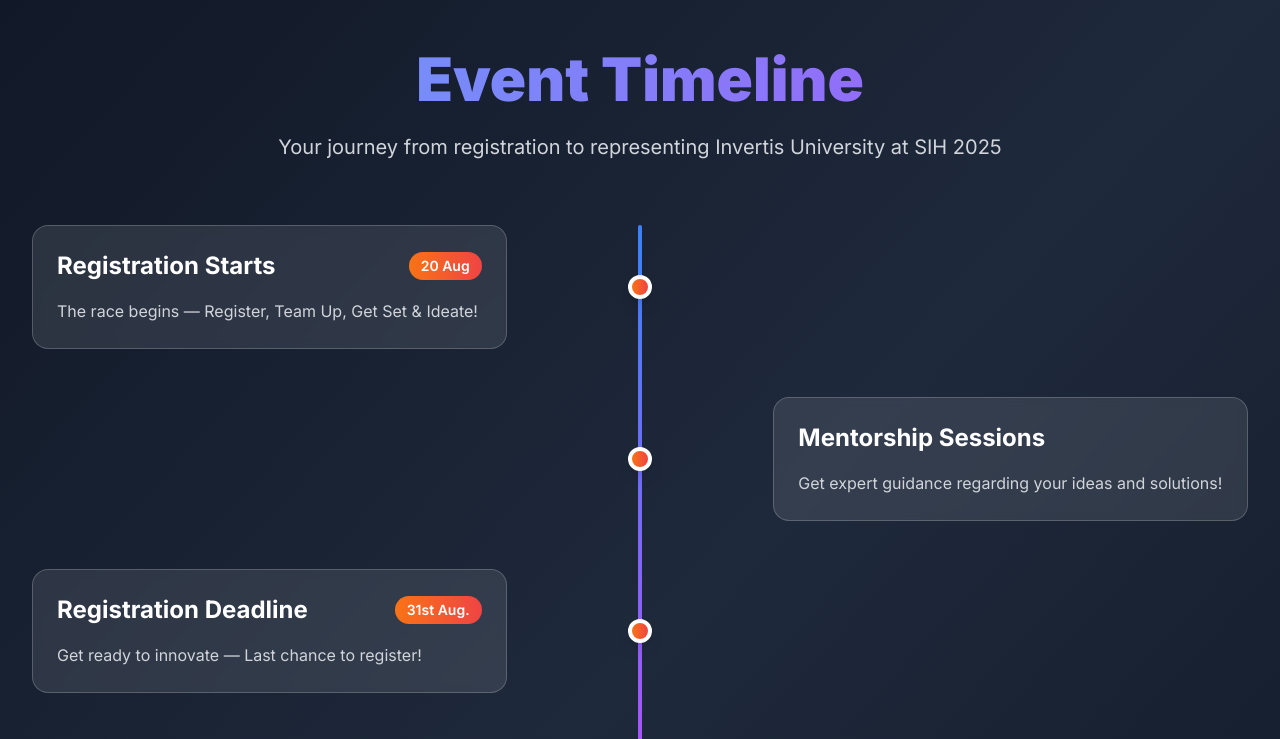
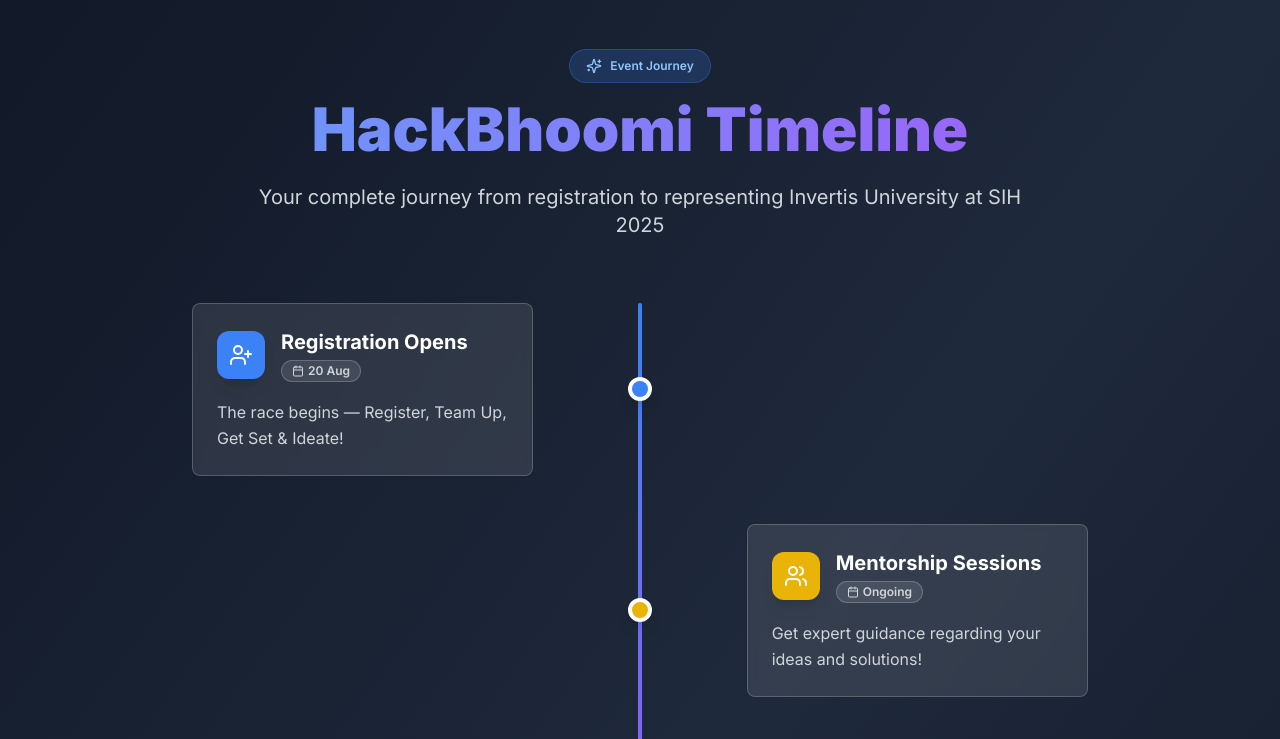
Before and after one commit to lal5hivam/hackbhoomi, a Next.js app: page / in a window 1280 px wide. Shown: the part 3360-4099 px from the top of the page. Built offline with nearby package versions, Linux system fonts and the light colour scheme.

Commit message:
fixed timeline component.

```diff
--- a/components/Timeline.tsx
+++ b/components/Timeline.tsx
@@ -1,59 +1,85 @@
 "use client"
+
+import { Badge } from "@/components/ui/badge"
+import { Card, CardContent } from "@/components/ui/card"
+import {
+  UserPlus,
+  Users,
+  Clock,
+  FileText,
+  Trophy,
+  Rocket,
+  Calendar,
+  Sparkles
+} from "lucide-react"
 
 const events = [
   {
-    title: "Registration Starts",
+    title: "Registration Opens",
     date: "20 Aug",
     desc: "The race begins — Register, Team Up, Get Set & Ideate!",
-    color: "bg-blue-200",
+    icon: UserPlus,
+    color: "bg-blue-500"
   },
   {
     title: "Mentorship Sessions",
-    date: "",
+    date: "Ongoing",
     desc: "Get expert guidance regarding your ideas and solutions!",
-    color: "bg-yellow-200",
+    icon: Users,
+    color: "bg-yellow-500"
   },
   {
     title: "Registration Deadline",
-    date: "31st Aug.",
+    date: "31st Aug",
     desc: "Get ready to innovate — Last chance to register!",
-    color: "bg-green-200",
+    icon: Clock,
+    color: "bg-red-500"
   },
   {
     title: "Idea Submission Deadline",
-    date: "06 Sept.",
+    date: "06 Sept",
     desc: "Submit your innovative ideas and solutions!",
-    color: "bg-green-200",
+    icon: FileText,
+    color: "bg-green-500"
   },
   {
     title: "Shortlisted Teams Announcement",
     date: "10 Sept",
     desc: "And the chosen ones are... Meet the finalists!",
-    color: "bg-red-200",
+    icon: Trophy,
+    color: "bg-purple-500"
   },
   {
     title: "HACKATHON DAY - HackBhoomi 2025",
-    date: "12-13 Sept.",
+    date: "12-13 Sept",
     desc: "Let the hacking begin! Build, code and create!",
-    color: "bg-blue-200",
+    icon: Rocket,
+    color: "bg-orange-500"
   },
 ];
 
 export default function Timeline() {
   return (
-    <section id="program" className="bg-gradient-to-br from-gray-900 via-slate-800 to-gray-900 py-20">
-      <div className="max-w-7xl mx-auto px-4 sm:px-6 lg:px-8">
-        <div className="text-center mb-16">
-          <h2 className="text-4xl sm:text-5xl lg:text-6xl font-black text-transparent bg-clip-text bg-gradient-to-r from-blue-400 to-purple-500 mb-6">
-            Event Timeline
+    <section id="program" className="bg-gradient-to-br from-gray-900 via-slate-800 to-gray-900 py-16 sm:py-20">
+      <div className="container mx-auto px-4 sm:px-6 lg:px-8">
+
+        {/* Header */}
+        <div className="text-center mb-12 sm:mb-16">
+          <Badge variant="secondary" className="mb-4 bg-blue-500/20 text-blue-300 border-blue-500/30 px-4 py-2">
+            <Sparkles className="w-4 h-4 mr-2" />
+            Event Journey
+          </Badge>
+          <h2 className="text-3xl sm:text-4xl lg:text-5xl xl:text-6xl font-black text-transparent bg-clip-text bg-gradient-to-r from-blue-400 to-purple-500 mb-4 sm:mb-6">
+            HackBhoomi Timeline
           </h2>
-          <p className="text-xl text-gray-300 max-w-3xl mx-auto">
-            Your journey from registration to representing Invertis University at SIH 2025
+          <p className="text-base sm:text-lg lg:text-xl text-gray-300 max-w-3xl mx-auto leading-relaxed">
+            Your complete journey from registration to representing Invertis University at SIH 2025
           </p>
         </div>
 
-        <div className="relative">
-          {/* Timeline line - hidden on mobile, visible on larger screens */}
+        {/* Simple Timeline */}
+        <div className="relative max-w-4xl mx-auto">
+          {/* Timeline line */}
           <div className="hidden md:block absolute left-1/2 transform -translate-x-1/2 w-1 bg-gradient-to-b from-blue-500 via-purple-500 to-orange-500 h-full rounded-full"></div>
 
           <div className="space-y-8 md:space-y-12">
@@ -62,25 +88,33 @@ export default function Timeline() {
 
                 {/* Content Card */}
                 <div className={`w-full md:w-5/12 ${idx % 2 === 0 ? 'md:pr-8' : 'md:pl-8'}`}>
-                  <div className="bg-white/10 backdrop-blur-sm rounded-2xl p-6 border border-white/20 hover:bg-white/15 transition-all duration-300 hover:scale-105">
-                    <div className="flex items-center justify-between mb-4">
-                      <h3 className="text-xl sm:text-2xl font-bold text-white">{event.title}</h3>
-                      {event.date && (
-                        <span className="bg-gradient-to-r from-orange-500 to-red-500 text-white px-3 py-1 rounded-full text-sm font-semibold">
-                          {event.date}
-                        </span>
-                      )}
-                    </div>
-                    <p className="text-gray-300 leading-relaxed">{event.desc}</p>
-                  </div>
+                  <Card className="bg-white/10 backdrop-blur-sm border border-white/20 hover:bg-white/15 transition-all duration-300 hover:scale-105">
+                    <CardContent className="p-6">
+                      <div className="flex items-center space-x-4 mb-4">
+                        <div className={`w-12 h-12 ${event.color} rounded-xl flex items-center justify-center shadow-lg`}>
+                          <event.icon className="w-6 h-6 text-white" />
+                        </div>
+                        <div className="flex-1">
+                          <h3 className="text-xl font-bold text-white">{event.title}</h3>
+                          {event.date && (
+                            <Badge variant="secondary" className="mt-1 bg-white/10 text-gray-300 border-white/20">
+                              <Calendar className="w-3 h-3 mr-1" />
+                              {event.date}
+                            </Badge>
+                          )}
+                        </div>
+                      </div>
+                      <p className="text-gray-300 leading-relaxed">{event.desc}</p>
+                    </CardContent>
+                  </Card>
                 </div>
 
                 {/* Timeline dot */}
                 <div className="hidden md:flex w-2/12 justify-center">
-                  <div className="w-6 h-6 bg-gradient-to-r from-orange-500 to-red-500 rounded-full border-4 border-white shadow-lg z-10"></div>
+                  <div className={`w-6 h-6 ${event.color} rounded-full border-4 border-white shadow-lg z-10`}></div>
                 </div>
 
-                {/* Spacer for alternating layout */}
+                {/* Spacer */}
                 <div className="hidden md:block w-5/12"></div>
               </div>
             ))}
--- /dev/null
+++ b/components/ui/timeline.tsx
@@ -0,0 +1,90 @@
+"use client";
+import {
+    useMotionValueEvent,
+    useScroll,
+    useTransform,
+    motion,
+} from "motion/react";
+import React, { useEffect, useRef, useState } from "react";
+
+interface TimelineEntry {
+    title: string;
+    content: React.ReactNode;
+}
+
+export const Timeline = ({ data }: { data: TimelineEntry[] }) => {
+    const ref = useRef<HTMLDivElement>(null);
+    const containerRef = useRef<HTMLDivElement>(null);
+    const [height, setHeight] = useState(0);
+
+    useEffect(() => {
+        if (ref.current) {
+            const rect = ref.current.getBoundingClientRect();
+            setHeight(rect.height);
+        }
+    }, [ref]);
+
+    const { scrollYProgress } = useScroll({
+        target: containerRef,
+        offset: ["start 10%", "end 50%"],
+    });
+
+    const heightTransform = useTransform(scrollYProgress, [0, 1], [0, height]);
+    const opacityTransform = useTransform(scrollYProgress, [0, 0.1], [0, 1]);
+
+    return (
+        <div
+            className="w-full bg-white dark:bg-neutral-950 font-sans md:px-10"
+            ref={containerRef}
+        >
+            <div className="max-w-7xl mx-auto py-20 px-4 md:px-8 lg:px-10">
+                <h2 className="text-lg md:text-4xl mb-4 text-black dark:text-white max-w-4xl">
+                    Changelog from my journey
+                </h2>
+                <p className="text-neutral-700 dark:text-neutral-300 text-sm md:text-base max-w-sm">
+                    I&apos;ve been working on Aceternity for the past 2 years. Here&apos;s
+                    a timeline of my journey.
+                </p>
+            </div>
+
+            <div ref={ref} className="relative max-w-7xl mx-auto pb-20">
+                {data.map((item, index) => (
+                    <div
+                        key={index}
+                        className="flex justify-start pt-10 md:pt-40 md:gap-10"
+                    >
+                        <div className="sticky flex flex-col md:flex-row z-40 items-center top-40 self-start max-w-xs lg:max-w-sm md:w-full">
+                            <div className="h-10 absolute left-3 md:left-3 w-10 rounded-full bg-white dark:bg-black flex items-center justify-center">
+                                <div className="h-4 w-4 rounded-full bg-neutral-200 dark:bg-neutral-800 border border-neutral-300 dark:border-neutral-700 p-2" />
+                            </div>
+                            <h3 className="hidden md:block text-xl md:pl-20 md:text-5xl font-bold text-neutral-500 dark:text-neutral-500 ">
+                                {item.title}
+                            </h3>
+                        </div>
+
+                        <div className="relative pl-20 pr-4 md:pl-4 w-full">
+                            <h3 className="md:hidden block text-2xl mb-4 text-left font-bold text-neutral-500 dark:text-neutral-500">
+                                {item.title}
+                            </h3>
+                            {item.content}{" "}
+                        </div>
+                    </div>
+                ))}
+                <div
+                    style={{
+                        height: height + "px",
+                    }}
+                    className="absolute md:left-8 left-8 top-0 overflow-hidden w-[2px] bg-[linear-gradient(to_bottom,var(--tw-gradient-stops))] from-transparent from-[0%] via-neutral-200 dark:via-neutral-700 to-transparent to-[99%]  [mask-image:linear-gradient(to_bottom,transparent_0%,black_10%,black_90%,transparent_100%)] "
+                >
+                    <motion.div
+                        style={{
+                            height: heightTransform,
+                            opacity: opacityTransform,
+                        }}
+                        className="absolute inset-x-0 top-0  w-[2px] bg-gradient-to-t from-purple-500 via-blue-500 to-transparent from-[0%] via-[10%] rounded-full"
+                    />
+                </div>
+            </div>
+        </div>
+    );
+};
--- a/package.json
+++ b/package.json
@@ -37,6 +37,7 @@
     "@radix-ui/react-toggle": "1.1.1",
     "@radix-ui/react-toggle-group": "1.1.1",
     "@radix-ui/react-tooltip": "1.1.6",
+    "@tabler/icons-react": "^3.34.1",
     "autoprefixer": "^10.4.20",
     "card": "^2.5.4",
     "class-variance-authority": "^0.7.1",
@@ -48,6 +49,7 @@
     "geist": "^1.3.1",
     "input-otp": "1.4.1",
     "lucide-react": "^0.454.0",
+    "motion": "^12.23.12",
     "next": "15.2.4",
     "next-themes": "^0.4.4",
     "react": "^18.3.1",
@@ -58,7 +60,7 @@
     "react-resizable-panels": "^2.1.7",
     "recharts": "2.15.0",
     "sonner": "^1.7.1",
-    "tailwind-merge": "^2.5.5",
+    "tailwind-merge": "^2.6.0",
     "tailwind-scrollbar-hide": "^4.0.0",
     "tailwindcss-animate": "^1.0.7",
     "vaul": "^0.9.6",
```
Also changed, not shown: 1 other file (tests, documents, lock files or other folders).
